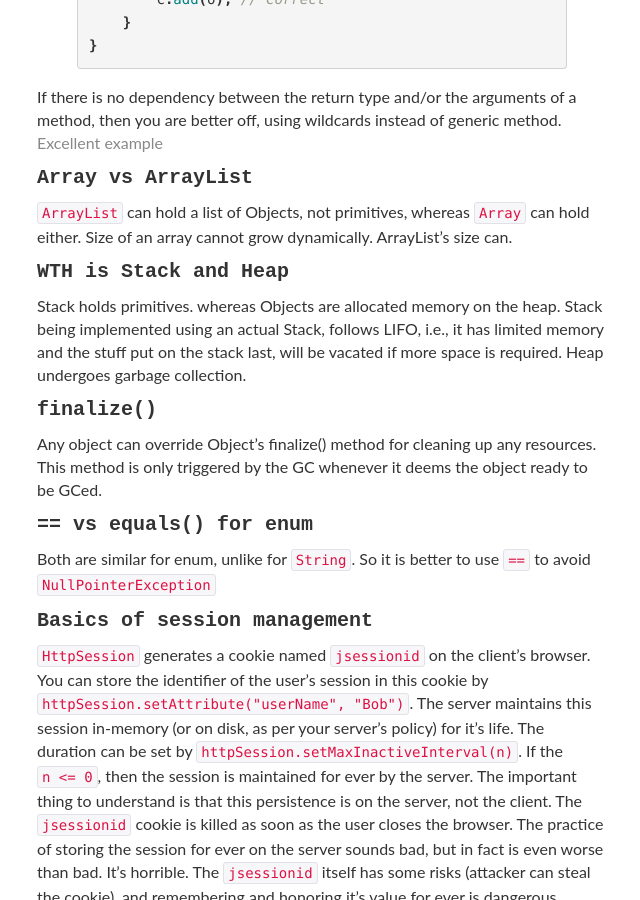
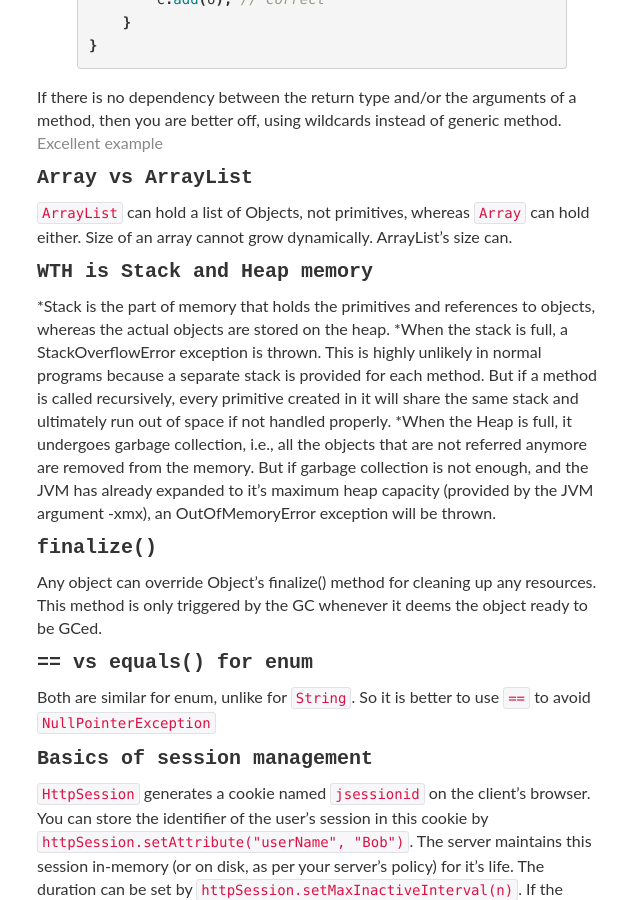
Before and after one commit to dahotre/dahotre.github.io, a Jekyll site: the page built from _posts/2013-07-10-Java-Notes.markdown, in a window 1280 px wide and 900 px high, scrolled down 1714 px. Shown: the whole window, without its empty margins (118-758 px from the left). Built offline with Jekyll 4.4.1, drawn with Linux system fonts in a browser that asks for light colours; nearby versions of some CDN libraries.

Commit message:
Update 2013-07-10-Java-Notes.markdown

```diff
--- a/_posts/2013-07-10-Java-Notes.markdown
+++ b/_posts/2013-07-10-Java-Notes.markdown
@@ -63,9 +63,10 @@ If there is no dependency between the return type and/or the arguments of a meth
 `ArrayList` can hold a list of Objects, not primitives, whereas `Array` can hold either.
 Size of an array cannot grow dynamically. ArrayList's size can.
 
-#### WTH is Stack and Heap
-Stack holds primitives. whereas Objects are allocated memory on the heap.
-Stack being implemented using an actual Stack, follows LIFO, i.e., it has limited memory and the stuff put on the stack last, will be vacated if more space is required. Heap undergoes garbage collection.
+#### WTH is Stack and Heap memory
+*Stack is the part of memory that holds the primitives and references to objects, whereas the actual objects are stored on the heap.
+*When the stack is full, a StackOverflowError exception is thrown. This is highly unlikely in normal programs because a separate stack is provided for each method. But if a method is called recursively, every primitive created in it will share the same stack and ultimately run out of space if not handled properly.
+*When the Heap is full, it undergoes garbage collection, i.e., all the objects that are not referred anymore are removed from the memory. But if garbage collection is not enough, and the JVM has already expanded to it's maximum heap capacity (provided by the JVM argument -xmx), an OutOfMemoryError exception will be thrown.
 
 #### finalize()
 Any object can override Object's finalize() method for cleaning up any resources. This method is only triggered by the GC whenever it deems the object ready to be GCed.
```
